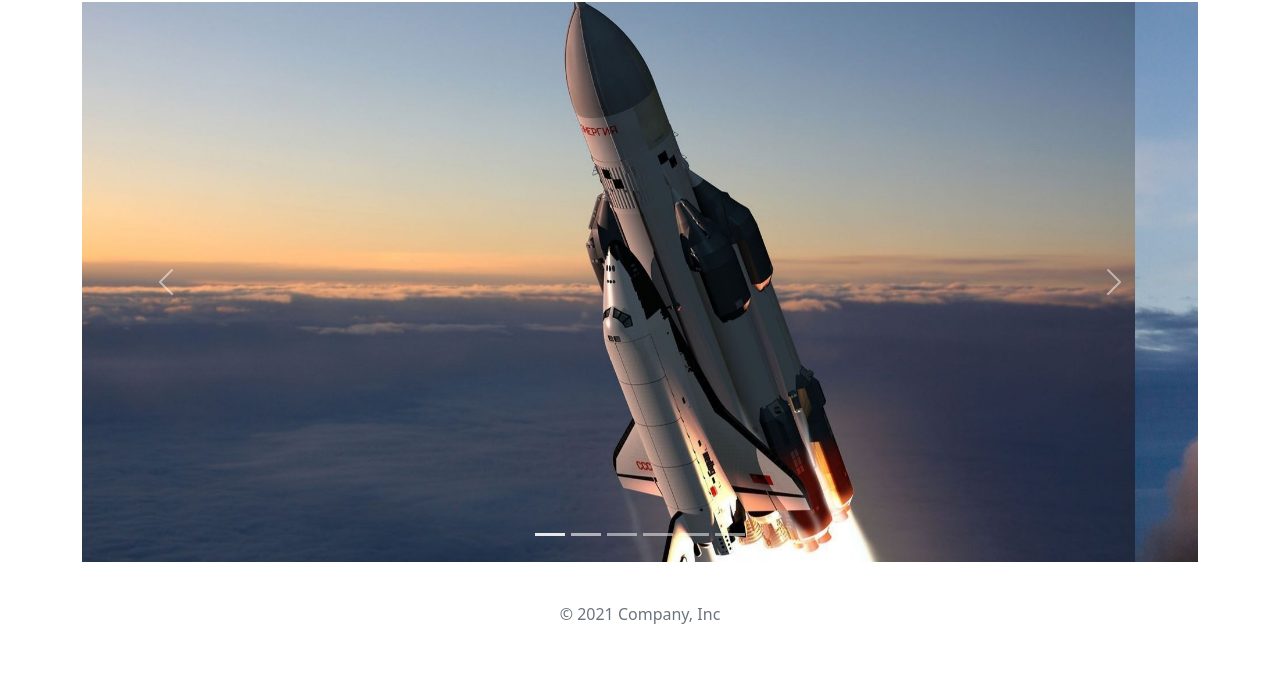
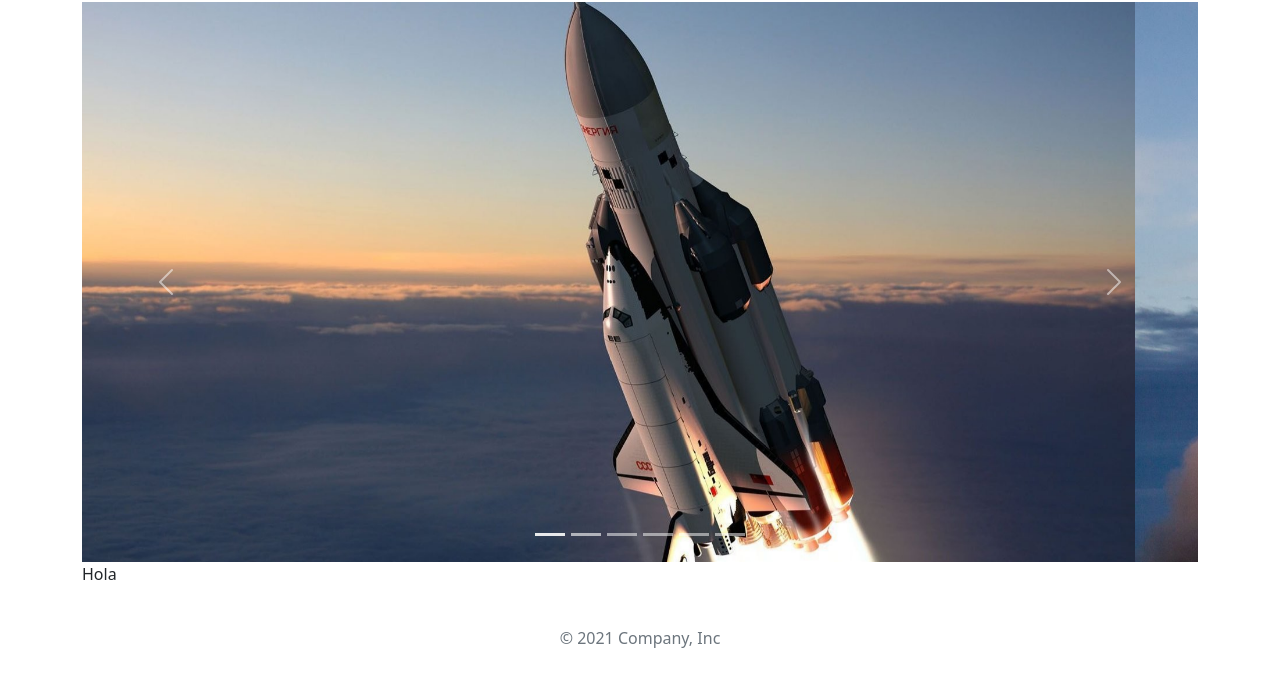
Before and after one commit to Mozta/pagina-basica, a plain HTML site: page diseño.html in a window 1280 px wide. Shown: the part 177-864 px from the top of the page. Drawn offline with nearby package versions, Linux system fonts and the light colour scheme.

Commit message:
add span text in design file

```diff
--- a/diseño.html
+++ b/diseño.html
@@ -95,6 +95,9 @@
 
     </div>
     <div class="container">
+        <div>
+            <span>Hola</span>
+        </div>
         <footer class="py-3 my-4">
             <p class="text-center text-muted">© 2021 Company, Inc</p>
         </footer>
```
